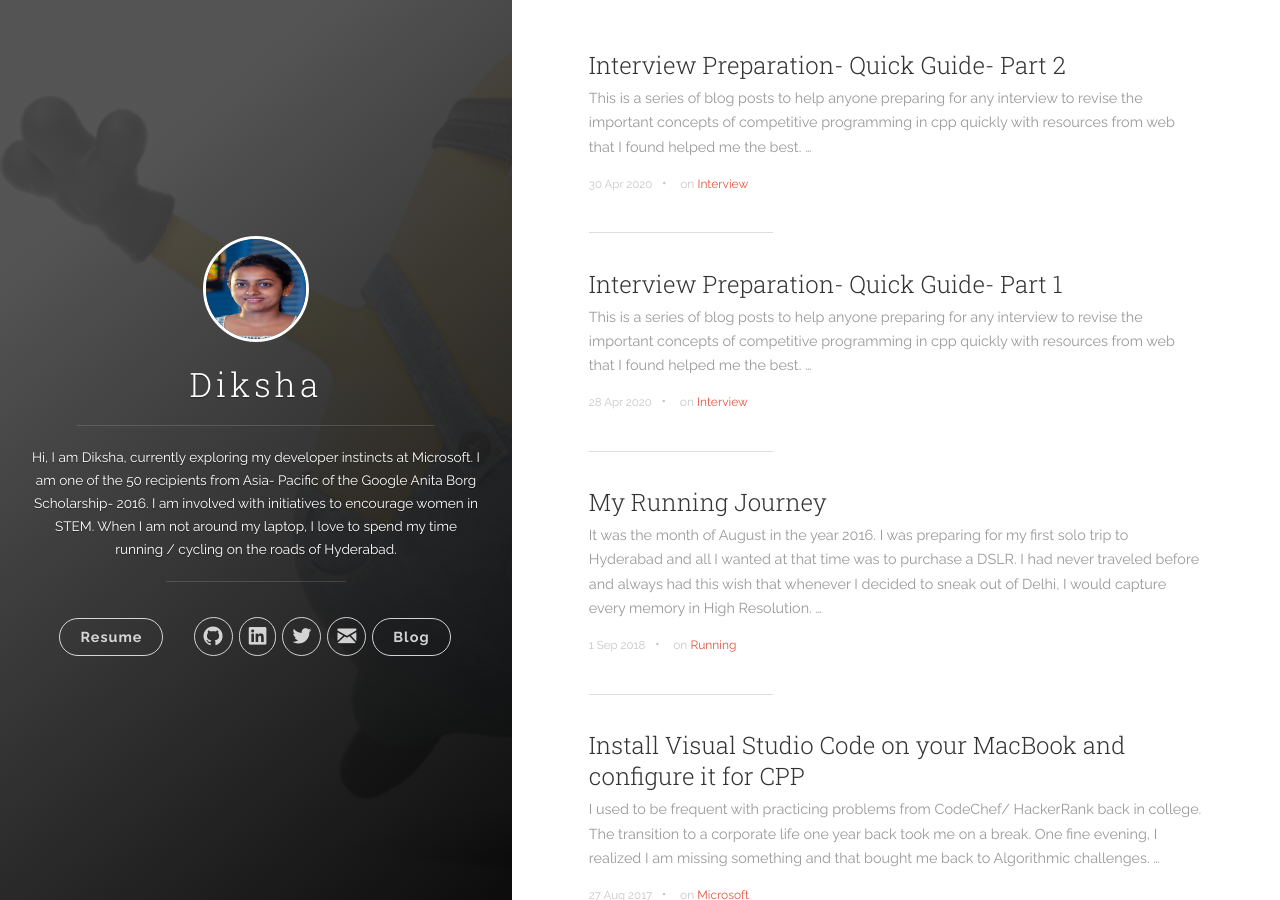
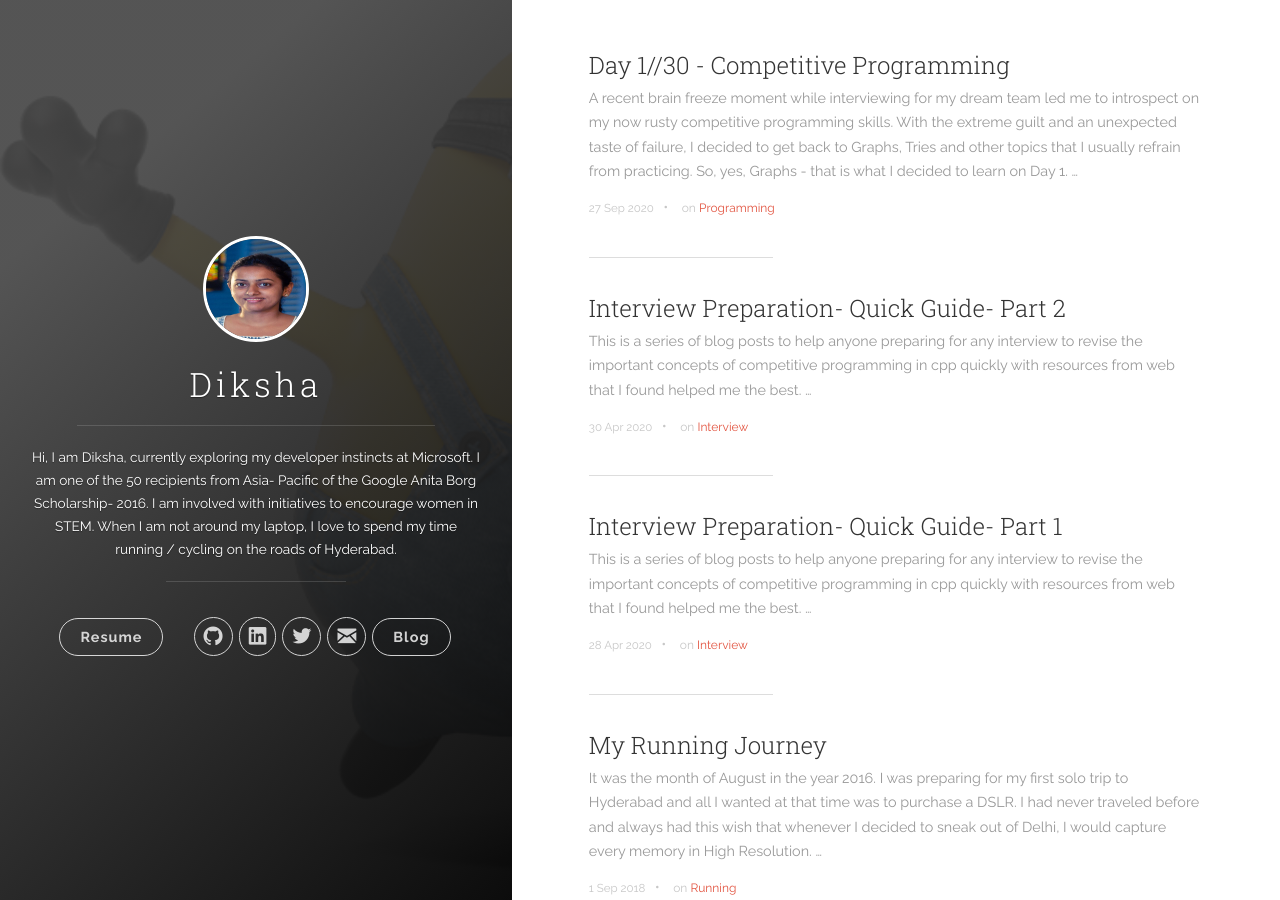
Before and after one commit to Diksha-Rathi/diksha-rathi.github.io, a Jekyll site: the page built from index.html, in a window 1280 px wide and 900 px high. Built offline with Jekyll 4.4.1, drawn with Linux system fonts in a browser that asks for light colours; nearby versions of some CDN libraries; the list of posts is cut into pages by our own code; part of the change alters nothing that is shown; some of the changed text lies outside the part shown.

Commit message:
add day-1 leetcode blog

````diff
--- a/_config.yml
+++ b/_config.yml
@@ -12,7 +12,7 @@ author:
   github_username:  diksha-rathi
   linkedin_username:  diksharathi
   # pinterest_username: diksha2895
-  twitter_username: diksha795
+  twitter_username: diksh795
   #facebook_username: username
 
 defaults:
--- /dev/null
+++ b/_posts/2020-08-27-day-1-leetcode.markdown
@@ -0,0 +1,140 @@
+---
+title:  "Day 1//30 - Competitive Programming"
+date:   2020-09-27 00:00:00
+categories: [Programming]
+tags: [Programming]
+---
+
+A recent brain freeze moment while interviewing for my dream team led me to introspect on my now rusty competitive programming skills. With the extreme guilt and an unexpected taste of failure, I decided to get back to Graphs, Tries and other topics that I usually refrain from practicing. So, yes, Graphs - that is what I decided to learn on Day 1.
+
+I developed a fear of Graph questions during my graduation days. Since then, even after being in corporate for 3 years, I never tried exploring connected component algorithms again. Today, that's where I started from.
+
+### How will you define DFS in graphs?
+
+A recursive algorithm where we move forward until there are no more nodes to visit in the current path. Mark the visited nodes, and backtrack to find new nodes to visit. Algorithm ends when there are no more paths / cells left to visit.
+
+
+Exploring the questions based on connected components, led me to discover a few new data types in C#.
+
+1. Tuple (available from C# 7.0)
+
+	Declaration example -
+	```
+	(double, int) t1 = (4.5, 3);
+	Console.WriteLine($"Tuple with elements {t1.Item1} and {t1.Item2}.");
+	```
+
+	Array Declaration example -
+	```
+	var t2 = new[] { (0, 0, 0), (0, 1, 0) };
+	foreach (int i = 0; i < t2.Length; i++) {
+		Console.WriteLine(t2[i].Item1} + {t2[i].Item2} + {t2[i].Item3});
+	}
+	```
+
+	Read more - [Click here](https://docs.microsoft.com/en-us/dotnet/csharp/language-reference/builtin-types/value-tuples)
+
+2. Jagged Array (Array of Arrays)
+
+	Example -
+	```
+	int[][] jagged = new int[][]
+	{
+	    new int[] { 1, 3, 5, 7, 9 },
+	    new int[] { 0, 2, 4, 6 },
+	    new int[] { 11, 22 }
+	};
+	```
+
+	Read more - [Click Here](https://docs.microsoft.com/en-us/dotnet/csharp/programming-guide/arrays/jagged-arrays)
+
+3. Multidimensional Array
+
+	Example -
+	```
+	int[,] multi = new int[4, 2];
+	Console.WriteLine(multi[0, 0]);
+	```
+
+	This creates a two-dimensional array of four rows and two columns.
+
+	Read more - [Click Here](https://docs.microsoft.com/en-us/dotnet/csharp/programming-guide/arrays/multidimensional-arrays)
+
+Quick notes -
+
+Elements in jagged array are accessed as `jagged[i][j]`, while for multidimensional, we write `multi[i, j]`.
+
+Below is a quick example of integrating the concepts of both jagged and multidimensional array -
+
+```
+int[][,] jaggedArray4 = new int[3][,]
+{
+    new int[,] { {1,3}, {5,7} },
+    new int[,] { {0,2}, {4,6}, {8,10} },
+    new int[,] { {11,22}, {99,88}, {0,9} }
+};
+```
+
+### Problems from LeetCode
+
+1. [Surrounded Regions](https://leetcode.com/problems/surrounded-regions/)
+2. [Number of Islands](https://leetcode.com/problems/number-of-islands/)
+3. [Number of Closed Islands](https://leetcode.com/problems/number-of-closed-islands/)
+4. [Number of Enclaves](https://leetcode.com/problems/number-of-enclaves/)
+
+All the above questions are based on connected components that can be solved with minor modifications to below code -
+
+```
+public class Solution {
+    public void CallingMeth(int[][] A) {
+        int count = 0;
+        int n = A.Length;
+
+        if (n == 0) return count;
+
+        int m = A[0].Length;
+
+        for (int i = 0; i < n; i++) {
+            for (int j = 0; j < m; j++) {
+            	// Update the condition for when to visit a cell
+                if (Border(i, j, n, m) && A[i][j] == 1) {
+                    DFS(i, j, n, m, A);
+                }
+            }
+        }
+    }
+
+    private void DFS(int x, int y, int n, int m, int[][] A) {
+        if (x >= n || x < 0 || y >= m || y <0) return;
+
+        // update the condition - skip the cell / cell visited already
+        if (A[x][y] == 0 || A[x][y] == -1) return;
+
+        // mark the cell as visited
+        A[x][y] = -1;
+
+        // define valid directions to explore for DFS
+        var directions = new (int, int)[] {(0, 1), (0, -1), (-1, 0), (1, 0)};
+
+        foreach (var direction in directions) {
+            int x_next = x + direction.Item1;
+            int y_next = y + direction.Item2;
+
+            // check the next path
+            DFS(x_next, y_next, n, m, A);
+        }
+    }
+
+    private bool Border(int x, int y, int n, int m) {
+        return x == 0 || x == n - 1 || y == 0 || y == m - 1 ? true : false;
+    }
+}
+```
+
+While I did end up with a brain freeze during the interview, however, once I studied this concept, it took me less than 30 minutes to complete the above 4 problems. One hour of regret later, I wished if I had studied graphs before my interview.
+
+Nevertheless, I decided to take a screenshot of my current statistics from LeetCode and use this as a reference to understand my progress after 30 days.
+
+![leetcode-day-1](https://raw.githubusercontent.com/Diksha-Rathi/diksha-rathi.github.io/master/static/images/blog/leetcode/day-1.png)
+
+Happy Leet-Coding! :)
````
Also changed, not shown: static/images/blog/leetcode/day-1.png (added).
